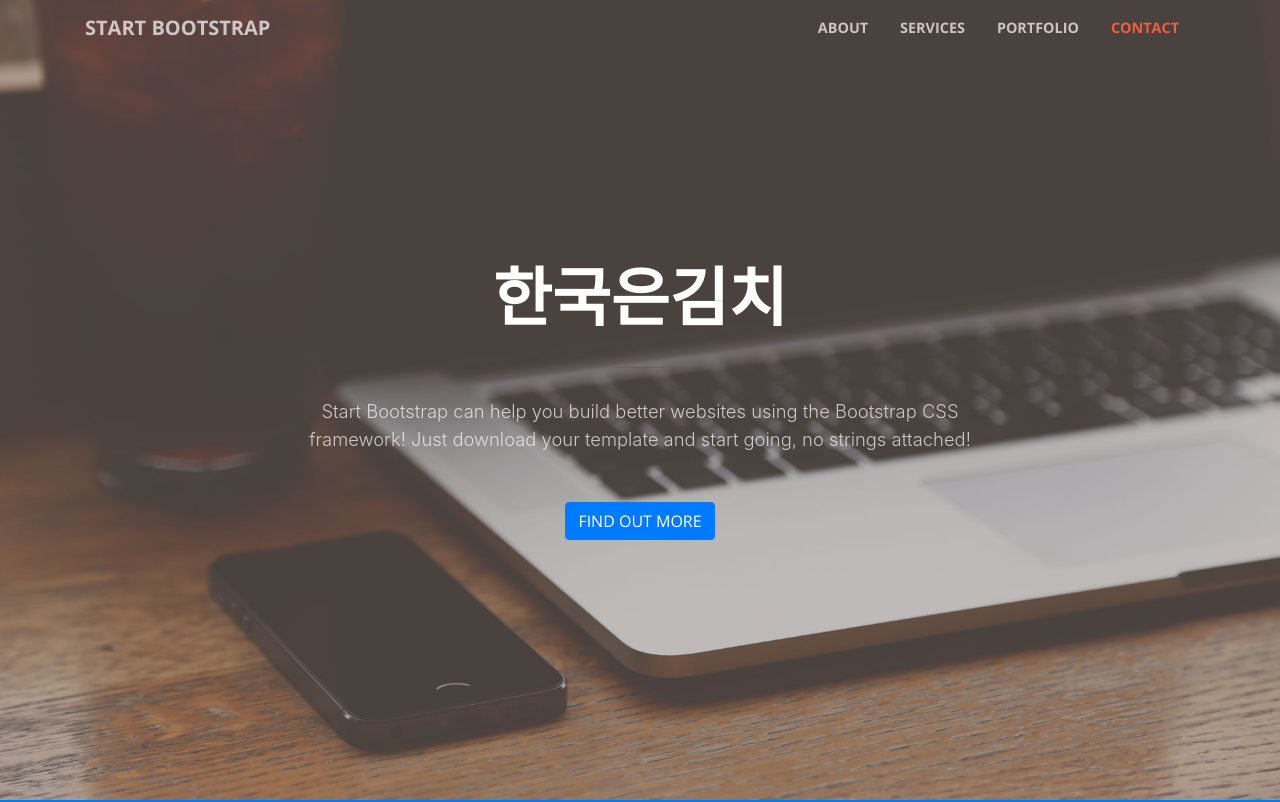
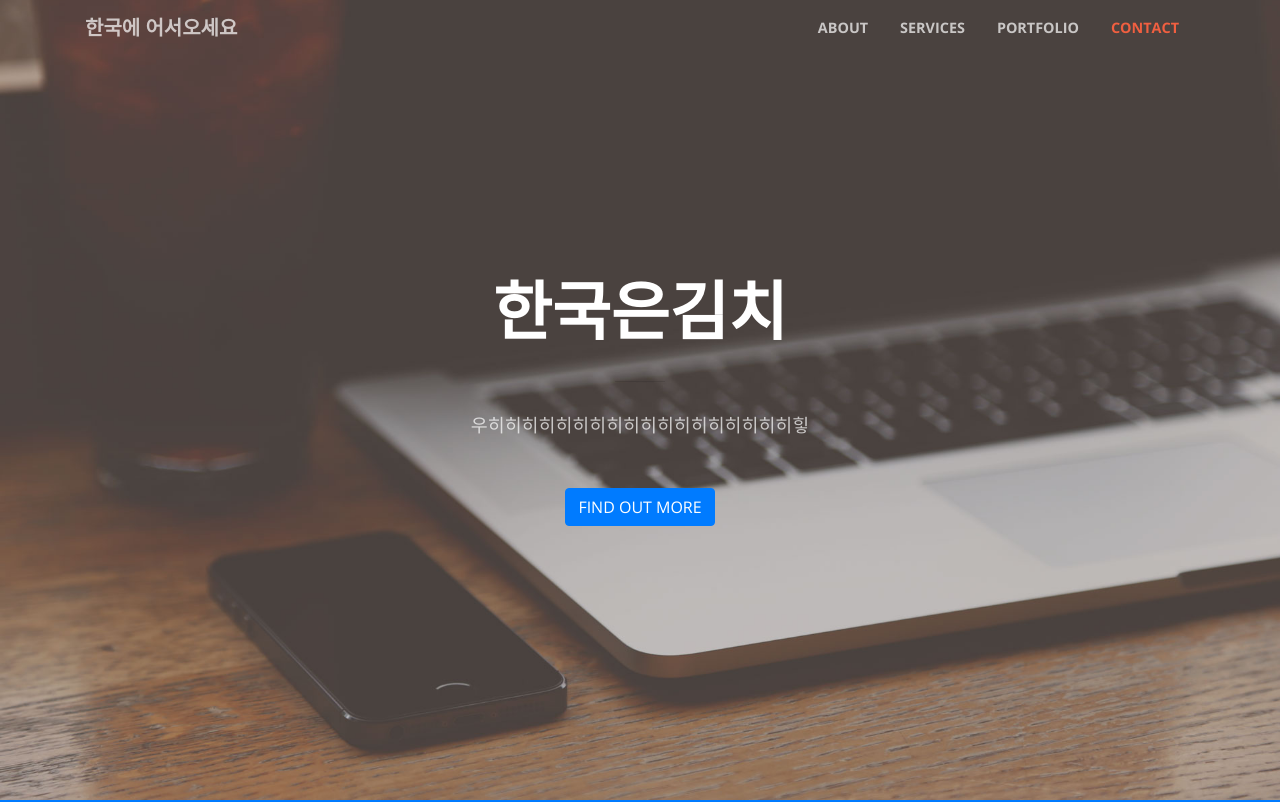
Before and after one commit to kmj5276/rlaaudwo.github.io, a website with bundled scripts: page index.html in a window 1280 px wide. Shown: the top 802 px of the page. Built offline with nearby package versions, Linux system fonts and the light colour scheme.

Commit message:
title fix

```diff
--- a/index.html
+++ b/index.html
@@ -31,7 +31,7 @@
     <!-- Navigation -->
     <nav class="navbar navbar-expand-lg navbar-light fixed-top" id="mainNav">
       <div class="container">
-        <a class="navbar-brand js-scroll-trigger" href="#page-top">Start Bootstrap</a>
+        <a class="navbar-brand js-scroll-trigger" href="#page-top">한국에 어서오세요</a>
         <button class="navbar-toggler navbar-toggler-right" type="button" data-toggle="collapse" data-target="#navbarResponsive" aria-controls="navbarResponsive" aria-expanded="false" aria-label="Toggle navigation">
           <span class="navbar-toggler-icon"></span>
         </button>
@@ -64,7 +64,7 @@
             <hr>
           </div>
           <div class="col-lg-8 mx-auto">
-            <p class="text-faded mb-5">Start Bootstrap can help you build better websites using the Bootstrap CSS framework! Just download your template and start going, no strings attached!</p>
+            <p class="text-faded mb-5">우히히히히히히히히히히히히히히히히히히힣</p>
             <a class="btn btn-primary btn-xl js-scroll-trigger" href="#about">Find Out More</a>
           </div>
         </div>
```
